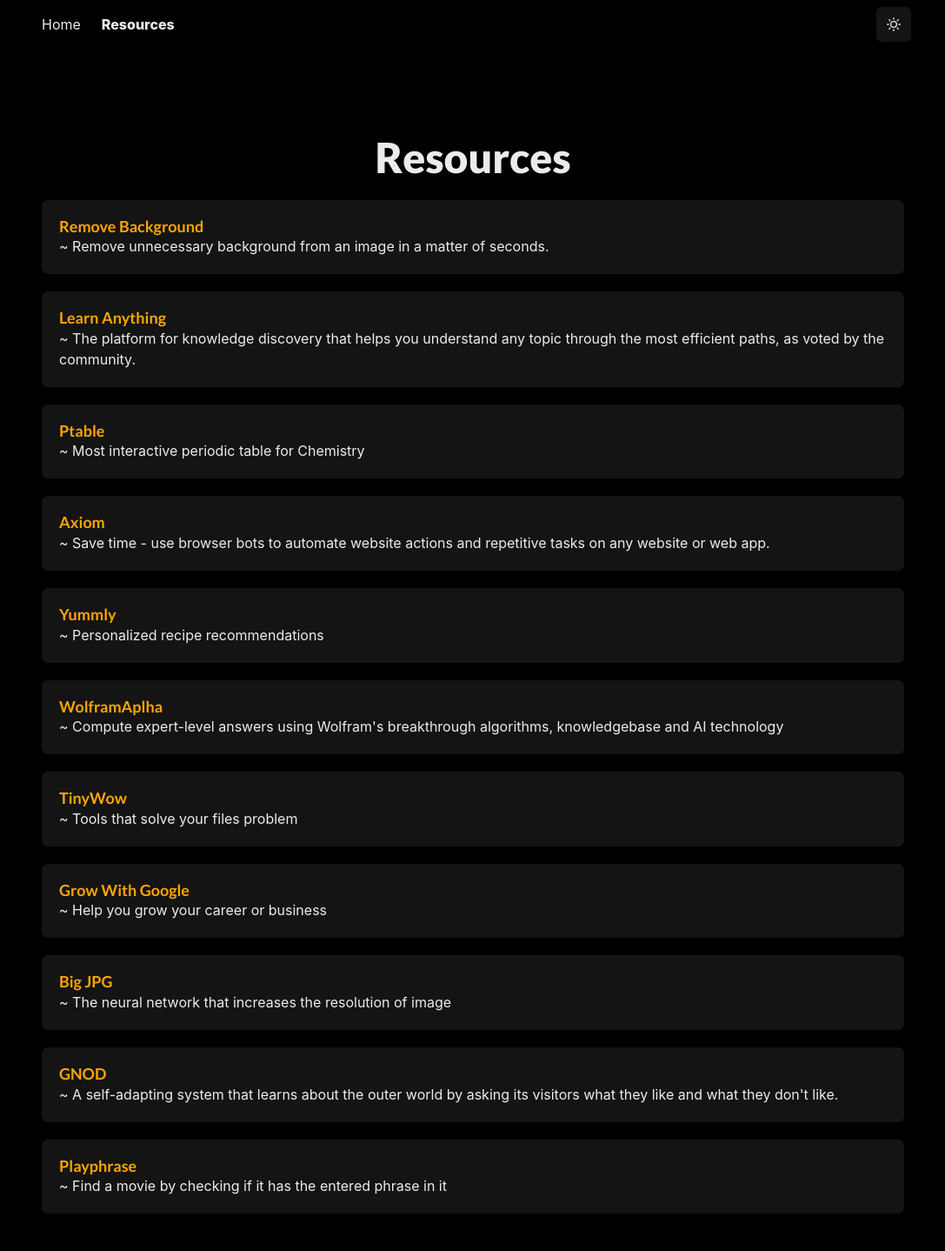
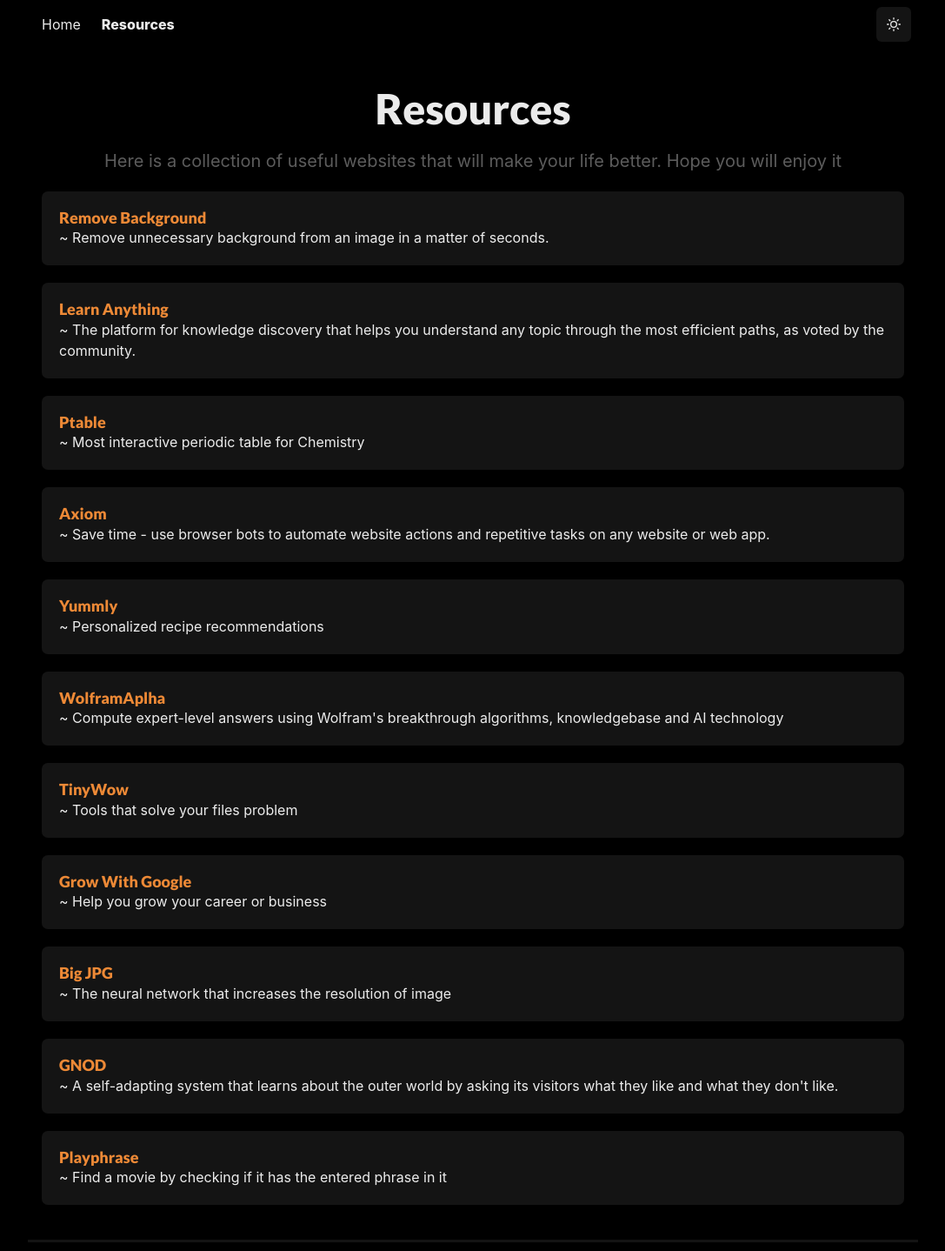
Before and after one commit to MugiD/sbek22-homepage, a Next.js app: page /resources in a window 1280 px wide. Shown: the top 1438 px of the page at 87% size, without its empty margins (96-1183 px from the left). Built offline with nearby package versions, Linux system fonts and the light colour scheme.

Commit message:
redesign

```diff
--- a/components/layouts/Footer.js
+++ b/components/layouts/Footer.js
@@ -1,11 +1,17 @@
-import { IoLogoLinkedin, IoLogoTwitter, IoMail, IoLogoInstagram, IoLogoGithub } from "react-icons/io5";
+import {
+  IoLogoLinkedin,
+  IoLogoTwitter,
+  IoLogoInstagram,
+  IoLogoGithub,
+} from "react-icons/io5";
 import {
   Box,
   chakra,
   Container,
   Stack,
-  Text,
   VisuallyHidden,
+  useColorModeValue,
+  Text
 } from "@chakra-ui/react";
 
 const SocialButton = ({ children, label, href }) => {
@@ -13,8 +19,8 @@
       <chakra.button
         as="a"
         rounded="full"
-      w={8}
-      h={8}
+        w={10}
+        h={10}
         cursor="pointer"
         href={href}
         display="inline-flex"
@@ -37,13 +43,15 @@
       <Container
         as={Stack}
         maxW="container.lg"
+        my={10}
         py={4}
         direction={{ base: "column", md: "row" }}
         spacing={4}
         justify={{ base: "center", md: "space-between" }}
-        align={{ base: "center", md: "center" }}
+        align="center"
+        borderTop="solid"
+        borderTopColor={useColorModeValue("blackAlpha.100", "whiteAlpha.200")}
       >
-        <Text textAlign="center">My Contacts:</Text>
         <Stack direction="row" spacing={6}>
           <SocialButton label="Twitter" href="https://twitter.com/sbek22_">
             <IoLogoTwitter />
--- a/components/layouts/Navbar.js
+++ b/components/layouts/Navbar.js
@@ -19,7 +19,11 @@
   const hoverColor = useColorModeValue("blackAlpha.100", "whiteAlpha.200");
   return (
     <NextLink href={href} passHref scroll={false}>
-      <Link p={2} fontWeight={active ? "extrabold" : "regular"}  _hover={{bg: hoverColor}}>
+      <Link
+        p={2}
+        fontWeight={active ? "extrabold" : "regular"}
+        _hover={{ bg: hoverColor }}
+      >
         {children}
       </Link>
     </NextLink>
@@ -31,7 +35,7 @@
 
   return (
     <Box
-      position="sticky"
+      position="fixed"
       as="nav"
       w="100%"
       style={{ backdropFilter: "blur(10px" }}
@@ -56,10 +60,14 @@
             />
             <MenuList>
               <NextLink href="/" passHref>
-                <MenuItem as={Link}>Home</MenuItem>
+                <MenuItem as={Link}>
+                  <a>Home</a>
+                </MenuItem>
               </NextLink>
               <NextLink href="/resources" passHref>
-                <MenuItem as={Link}>Resources</MenuItem>
+                <MenuItem as={Link}>
+                  <a>Resources</a>
+                </MenuItem>
               </NextLink>
             </MenuList>
           </Menu>
@@ -75,7 +83,7 @@
             <a>Home</a>
           </LinkItem>
           <LinkItem href="/resources" path={path}>
-            Resources
+            <a>Resources</a>
           </LinkItem>
         </Stack>
 
--- a/pages/resources.js
+++ b/pages/resources.js
@@ -1,47 +1,41 @@
-import { useColorModeValue, Box, Container, Heading } from "@chakra-ui/react";
+import {
+  useColorModeValue,
+  Box,
+  Container,
+  Heading,
+  Text,
+} from "@chakra-ui/react";
 import data from "../public/resourceList";
-import styled from "@emotion/styled";
-
-const Resource = styled(Box)`
-  .resource {
-    border-radius: 7px;
-    padding: 20px;
-    margin: 20px 0px;
-  }
-
-  .resource > h1 {
-    font-size: 2em;
-    font-weight: 700;
-    color: #88ccca;
-  }
-
-  .resource > h1 > a {
-    text-decoration: underline;
-  }
-`;
 
 export default function Resources() {
   return (
     <Container maxW="container.lg" pt={14}>
       <Heading variant="section-title">Resources</Heading>
+      <Text
+        textAlign="center"
+        fontSize="20px"
+        color={useColorModeValue("blackAlpha.500", "whiteAlpha.500")}
+      >
+        Here is a collection of useful websites that will make your life better.
+        Hope you will enjoy it
+      </Text>
       {data &&
         data.map((resource) => (
-          <Resource key={resource.name}>
+          <Box key={resource.name}>
             <a href={resource.source}>
               <Box
-                className="resource"
-                bg={useColorModeValue("whiteAlpha.500", "whiteAlpha.200")}
+                bg={useColorModeValue("blackAlpha.100", "whiteAlpha.200")}
+                rounded="7px"
+                p="20px"
+                my="20px"
               >
-                <Heading
-                  color={useColorModeValue("purple", "orange")}
-                  fontSize="lg"
-                >
+                <Heading color="orange.400" fontSize="lg" fontWeight="black">
                   {resource.name}
                 </Heading>
                 <p>~ {resource.description}</p>
               </Box>
             </a>
-          </Resource>
+          </Box>
         ))}
     </Container>
   );
```
Lines whose indentation alone changed are shown as unchanged.
